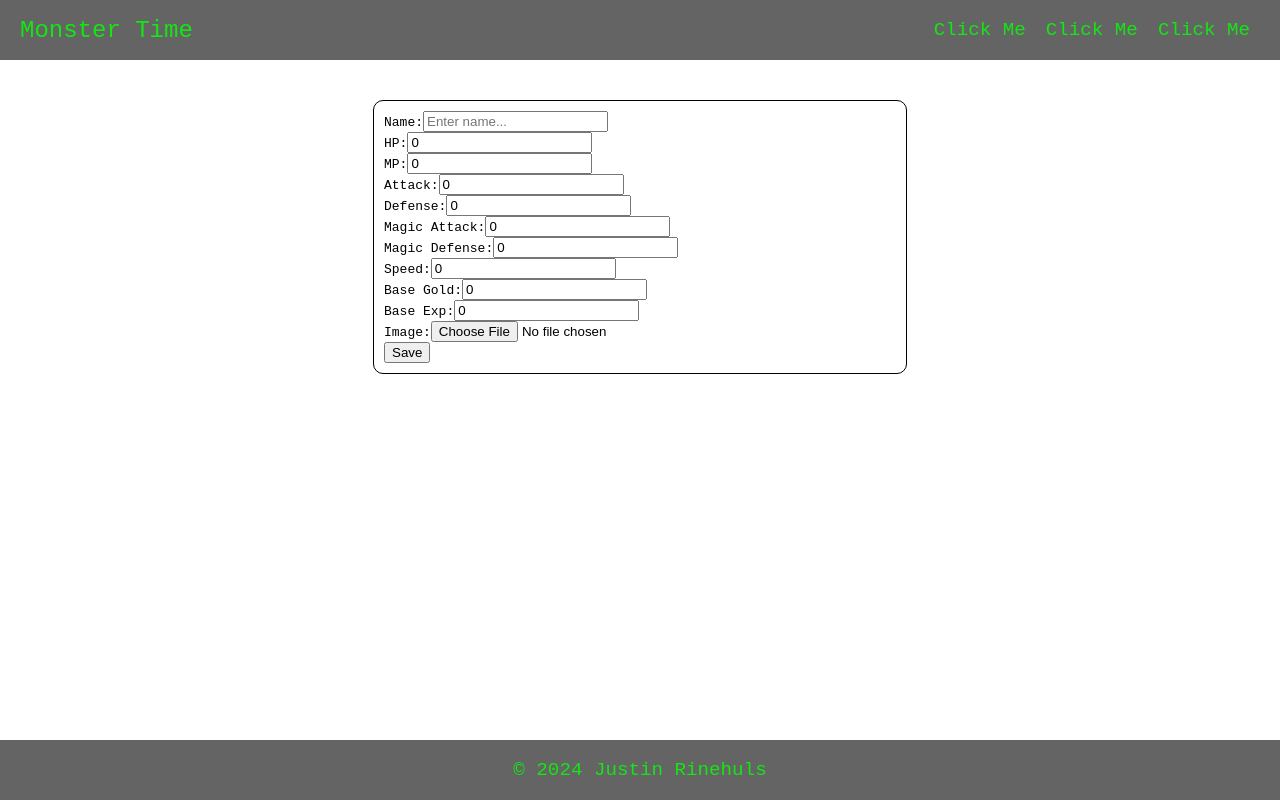
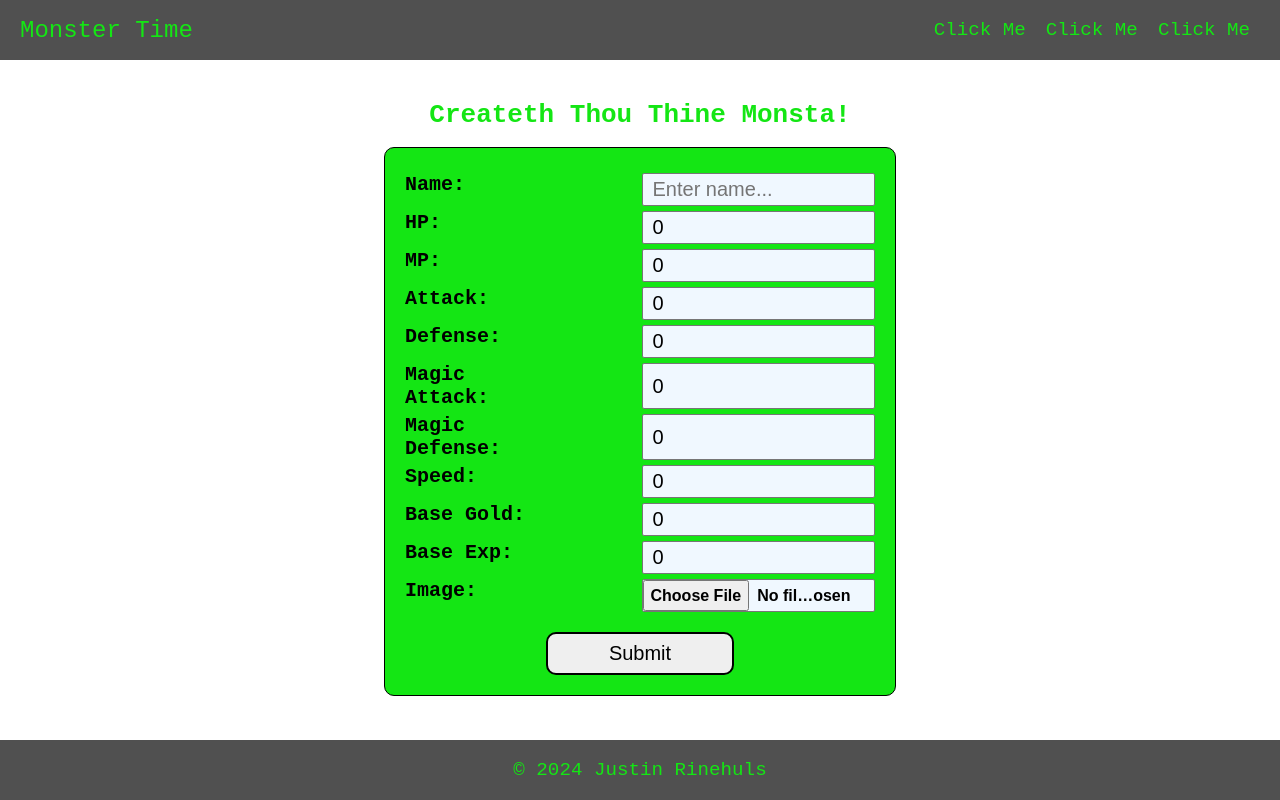
Before and after one commit to jrinehuls/tcg-creator, a React (Vite) app: page / in a window 1280 px wide. Built offline with nearby package versions, Linux system fonts and the light colour scheme.

Commit message:
Add CSS, hanlde null image, create FormText component

```diff
--- a/src/components/footer/Footer.css
+++ b/src/components/footer/Footer.css
@@ -2,10 +2,11 @@ footer {
     display: flex;
     justify-content: center;
     align-items: center;
-    background-color: rgb(100, 100, 100);
+    background-color: rgb(80, 80, 80);
     position: fixed;
     bottom: 0;
     width: 100%;
+    min-width: 500px;
     color: white;
     height: 60px;
     font-size: 1.2rem;
--- a/src/components/header/Header.css
+++ b/src/components/header/Header.css
@@ -2,8 +2,9 @@ header {
     position: fixed;
     top: 0;
     width: 100%;
+    min-width: 500px;
     height: 60px;
-    background-color: rgb(100, 100, 100);
+    background-color: rgb(80, 80, 80);
 }
 
 .nav-bar {
--- /dev/null
+++ b/src/components/monster/FormText.jsx
@@ -0,0 +1,13 @@
+
+function FormText({labelText, handleChange, value, type, name, holder}) {
+
+
+    return(
+        <div className="input-area">
+            <label className="input-label">{labelText}</label>
+            <input className="input-text" onChange={handleChange} type={type} name={name} value={value} placeholder={holder}></input>
+        </div>
+    );
+}
+
+export default FormText;
--- a/src/components/monster/MonsterForm.css
+++ b/src/components/monster/MonsterForm.css
@@ -1,9 +1,72 @@
+
 .container {
-    margin-top: 100px;
+    margin: 100px auto auto;
     width: 40%;
-    margin: 100px auto auto;
+    min-width: 500px;
+}
+
+h1 {
+    text-align: center;
+    color: rgb(20, 230, 20);
+    margin-top: 0px;
+}
+
+.form-container {
     border: 1px solid black;
     border-radius: 10px;
-    padding: 10px;
+    padding: 20px;
+    background-color: rgb(20, 230, 20);
+}
 
+.input-area {
+    display: flex;
+    justify-content: space-between;
+    margin: 5px 0px;
 }
+
+.input-label {
+    text-align: left;
+    width: 30%;
+    font-size: 20px;
+    font-weight: 800;
+}
+
+.input-text {
+    width: 45%;
+    padding: 4px 10px;
+    font-size: 20px;
+    border: 1px solid rgb(118, 118, 118);
+    border-radius: 2px;
+    background-color: aliceblue;
+}
+
+.input-image {
+    width: 45%;
+    padding: 0px 20px 0px 0px;
+    font-size: 16px;
+    border: 1px solid rgb(118, 118, 118);
+    border-radius: 2px;
+    font-weight: 700;
+    background-color: aliceblue;
+}
+
+.input-image::file-selector-button {
+    font-weight: 700;
+    height: 31px;
+    margin-right: 8px;
+}
+
+.button-container {
+    display: flex;
+    justify-content: center;
+    align-items: center;
+    margin-top: 20px;
+}
+
+.submit-button {
+    font-size: 20px;
+    width: 40%;
+    border: 2px solid black;
+    border-radius: 10px;
+    padding: 8px 0px;
+}
--- a/src/components/monster/MonsterForm.jsx
+++ b/src/components/monster/MonsterForm.jsx
@@ -1,6 +1,8 @@
 import { useState } from "react";
 import { addMonster } from "../../services/monsterService";
+import FormText from "./FormText";
 import "./MonsterForm.css"
+import getErrorResponse from "../../utils/errorUtils";
 
 function MonsterForm() {
 
@@ -18,7 +20,7 @@ function MonsterForm() {
     };
 
     const [monster, setMonster] = useState(defaultMonster);
-    const [image, setImage] = useState();
+    const [image, setImage] = useState(null);
 
     function handleChange(event) {
         const {name, value} = event.target;
@@ -31,9 +33,8 @@ function MonsterForm() {
         })
     }
 
-    async function handleClick() {
+    function createFormData() {
         const formData = new FormData();
-        formData.append('image', image);
         formData.append('name', monster.name);
         formData.append('hp', monster.hp);
         formData.append('mp', monster.mp);
@@ -44,11 +45,22 @@ function MonsterForm() {
         formData.append('speed', monster.speed);
         formData.append('baseGold', monster.baseGold);
         formData.append('baseExp', monster.baseExp);
+        if (image) {
+            formData.append('image', image); // Sends null or undefined as a string if no upload
+        }
+
+        return formData;
+    }
+
+    async function handleClick() {
+        const formData = createFormData();
+
         try {
             const response = await addMonster(formData);
             console.log(response.data)
+            setMonster(defaultMonster);
         } catch (error) {
-            console.log(error.response.data)
+            console.log(getErrorResponse(error))
         }
     }
 
@@ -60,55 +72,38 @@ function MonsterForm() {
 
     return(
         <div className="container">
-            <form>
-                <div className="">
-                    <label>Name:</label>
-                    <input className="" onChange={handleChange} type="text" name="name" value={monster.name} placeholder="Enter name..."></input>
-                </div>
-                <div className="">
-                    <label>HP:</label>
-                    <input className="" onChange={handleChange} type="number" name="hp" value={monster.hp}></input>
-                </div>
-                <div className="">
-                    <label>MP:</label>
-                    <input className="" onChange={handleChange} type="number" name="mp" value={monster.mp}></input>
-                </div>
-                <div className="">
-                    <label>Attack:</label>
-                    <input className="" onChange={handleChange} type="number" name="attack" value={monster.attack}></input>
-                </div>
-                <div className="">
-                    <label>Defense:</label>
-                    <input className="" onChange={handleChange} type="number" name="defense" value={monster.defense}></input>
-                </div>
-                <div className="">
-                    <label>Magic Attack:</label>
-                    <input className="" onChange={handleChange} type="number" name="magicAttack" value={monster.magicAttack}></input>
-                </div>
-                <div className="">
-                    <label>Magic Defense:</label>
-                    <input className="" onChange={handleChange} type="number" name="magicDefense" value={monster.magicDefense}></input>
-                </div>
-                <div className="">
-                    <label>Speed:</label>
-                    <input className="" onChange={handleChange} type="number" name="speed" value={monster.speed}></input>
-                </div>
-                <div className="">
-                    <label>Base Gold:</label>
-                    <input className="" onChange={handleChange} type="number" name="baseGold" value={monster.baseGold}></input>
-                </div>
-                <div className="">
-                    <label>Base Exp:</label>
-                    <input className="" onChange={handleChange} type="number" name="baseExp" value={monster.baseExp}></input>
-                </div>
-                <div className="">
-                    <label>Image:</label>
-                    <input className="" onChange={handleImage} type="file" name="image" ></input>
-                </div>
-                <div className="">
-                    <button className="" onClick={handleClick} type="button" >Save</button >
-                </div>
-            </form>
+            <h1>Createth Thou Thine Monsta!</h1>
+            <div className="form-container">
+                <form>
+                    <FormText labelText="Name:" handleChange={handleChange} value={monster.name}
+                        type="text" name="name" holder="Enter name..."/>
+                    <FormText labelText="HP:" handleChange={handleChange} value={monster.hp}
+                        type="number" name="hp" holder="Enter HP..."/>
+                    <FormText labelText="MP:" handleChange={handleChange} value={monster.mp}
+                        type="number" name="mp" holder="Enter MP..."/>
+                    <FormText labelText="Attack:" handleChange={handleChange} value={monster.attack}
+                        type="number" name="attack" holder="Enter Attack..."/>
+                    <FormText labelText="Defense:" handleChange={handleChange} value={monster.defense}
+                        type="number" name="defense" holder="Enter Defense..."/>
+                    <FormText labelText="Magic Attack:" handleChange={handleChange} value={monster.magicAttack}
+                        type="number" name="magicAttack" holder="Enter Magic Attack..."/>
+                    <FormText labelText="Magic Defense:" handleChange={handleChange} value={monster.magicDefense}
+                        type="number" name="magicDefense" holder="Enter Magic Defense..."/>
+                    <FormText labelText="Speed:" handleChange={handleChange} value={monster.speed}
+                        type="number" name="speed" holder="Enter Speed..."/>
+                    <FormText labelText="Base Gold:" handleChange={handleChange} value={monster.baseGold}
+                        type="number" name="baseGold" holder="Enter Base Gold..."/>
+                    <FormText labelText="Base Exp:" handleChange={handleChange} value={monster.baseExp}
+                        type="number" name="baseExp" holder="Enter Base Exp..."/>
+                    <div className="input-area">
+                        <label className="input-label">Image:</label>
+                        <input className="input-image" onChange={handleImage} type="file" name="image" ></input>
+                    </div>
+                    <div className="button-container">
+                        <button className="submit-button" onClick={handleClick} type="button" >Submit</button >
+                    </div>
+                </form>
+            </div>
         </div>
       );
 }
```
